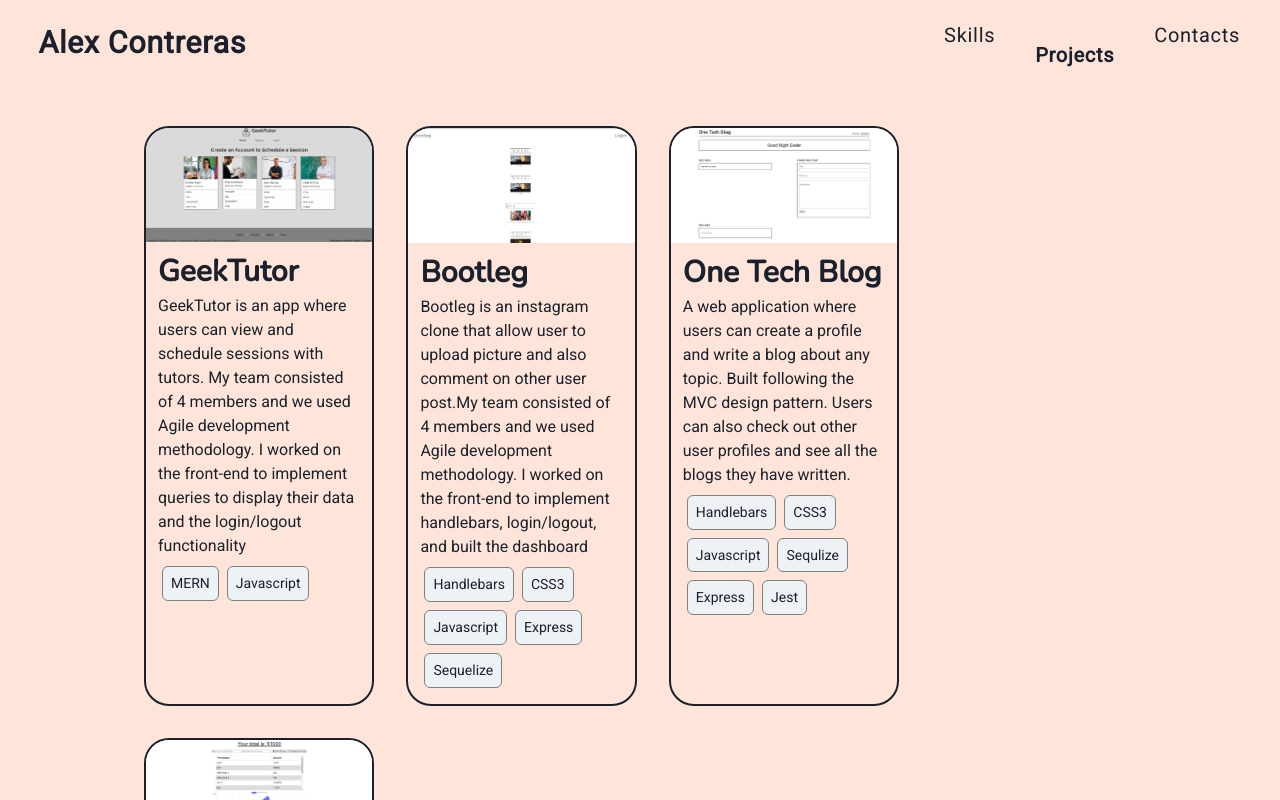
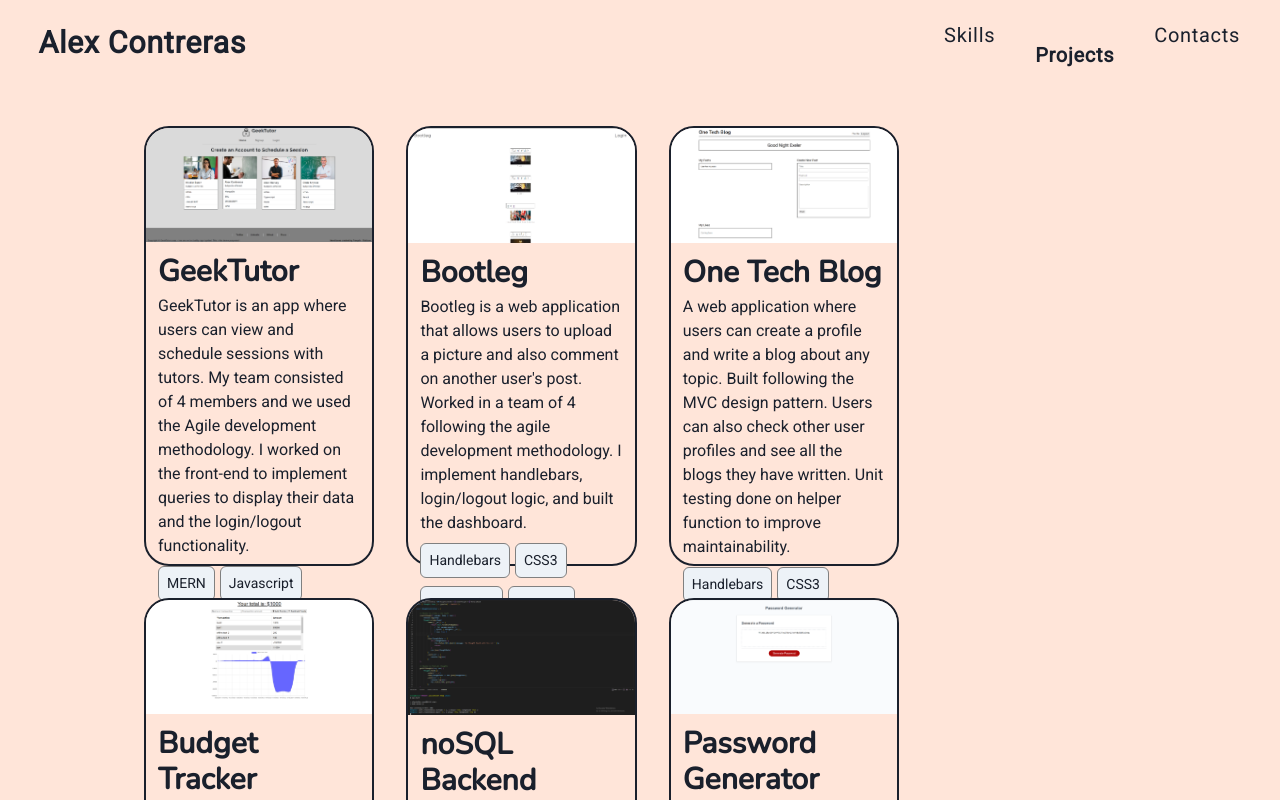
Before and after one commit to AlexUrielContreras/alex-website, a React (Create React App) app: page / in a window 1280 px wide. Both pictures are taken after a click on the link "Projects". Shown: the top 800 px of the page. Built offline with nearby package versions, Linux system fonts and the light colour scheme.

Commit message:
style: add project images and fix padding, margin

```diff
--- a/src/componets/Project.js
+++ b/src/componets/Project.js
@@ -4,16 +4,18 @@ function Project({info}) {
     const {name , description, tech, link} = info
 
     return (
-        <Box border='2px' borderRadius='25' w={{base:'80vw', md: '35vw', lg:'18vw'}}  h={{base: 'inherit'}} m={4} _hover={{boxShadow:'dark-lg'}}>
+        <Box border='2px' borderRadius='25' w={{base:'80vw', md: '35vw', lg:'18vw'}} maxH='55vh' m={4} _hover={{boxShadow:'dark-lg'}}>
             <Image borderTopRadius='23' src={require(`../assets/project-img/${name}.png`)} />
-            <Box p={3}>
-                <Link href={`${link}`}>
-                    <Heading as='h3' fontSize='3xl'>{name}</Heading>
-                </Link>
+            <Box p={3} >
+                <Heading as='h3' fontSize='3xl'>
+                    <Link href={`${link}`}>
+                        {name}
+                    </Link>
+                </Heading>
                 <Text as='p' fontSize={{base:'md'}} my='1'>{description}</Text>
-                <Flex wrap='wrap'>
+                <Flex wrap='wrap' columnGap='5px'>
                     {tech.map((lang) => (
-                        <Tag p='2' m='1' border='1px' borderColor='grey' key={lang}>{lang}</Tag>
+                        <Tag p='2' my='1' border='1px' borderColor='grey' key={lang}>{lang}</Tag>
                     ))}
                 </Flex>
             </Box>
--- a/src/pages/Project.js
+++ b/src/pages/Project.js
@@ -5,33 +5,45 @@ function Projects() {
     const projectInfo = [
         {
             name: 'GeekTutor',
-            description: 'GeekTutor is an app where users can view and schedule sessions with tutors. My team consisted of 4 members and we used Agile development methodology. I worked on the front-end to implement queries to display their data and the login/logout functionality',
-            tech: ['MERN', 'Javascript'],
+            description: 'GeekTutor is an app where users can view and schedule sessions with tutors. My team consisted of 4 members and we used the Agile development methodology. I worked on the front-end to implement queries to display their data and the login/logout functionality.',
+            tech: ['MERN', 'Javascript', 'Apollo', 'Email.js'],
             link: 'https://geektutor-123.herokuapp.com/'
         },
         {
             name: 'Bootleg',
-            description: 'Bootleg is an instagram clone that allow user to upload picture and also comment on other user post.My team consisted of 4 members and we used Agile development methodology. I worked on the front-end to implement handlebars, login/logout, and built the dashboard',
+            description: 'Bootleg is a web application that allows users to upload a picture and also comment on another user\'s post. Worked in a team of 4 following the agile development methodology. I implement handlebars, login/logout logic, and built the dashboard.',
             tech: ['Handlebars', 'CSS3','Javascript', 'Express', 'Sequelize'],
             link: 'https://group-project-bootleg.herokuapp.com/'
         },
         {
             name: 'One Tech Blog',
-            description: 'A web application where users can create a profile and write a blog about any topic. Built following the MVC design pattern. Users can also check out other user profiles and see all the blogs they have written.',
+            description: 'A web application where users can create a profile and write a blog about any topic. Built following the MVC design pattern. Users can also check other user profiles and see all the blogs they have written. Unit testing done on helper function to improve maintainability.',
             tech: ['Handlebars', 'CSS3', 'Javascript', 'Sequlize', 'Express', 'Jest'],
             link: 'https://onetechblog.herokuapp.com/'
         },
         {
             name: 'Budget Tracker',
-            description: 'Finace app where you can track your spending. It uses a service worker to be able to function offline. It\'s also a Progressive Web Application so u can download it onto your desktop or mobile device.',
+            description: 'Finance app where you can track your spending. App uses a service worker to be able to function offline. It\'s also a Progressive Web Application so users can download it onto their desktop or mobile device.',
             tech: ['Javascript', 'Express', 'Mongoose', 'PWA'],
             link: 'https://agile-forest-86640.herokuapp.com/'
+        },
+        {
+            name: 'noSQL Backend',
+            description: 'A social media application\'s backend. Designed REST apis to perform CRUD operations on the noSQL database',
+            tech: ['Javascript', 'Express','MongoDB', 'Mongooes'],
+            link: 'https://drive.google.com/file/d/143AhdeKcGKyDBXIridyw4-u2jVf4trBb/view'
+        },
+        {
+            name: 'Password Generator',
+            description: 'Web application that outputs a password base on the users answers',
+            tech: ['HTML5', 'CSS3', 'Javascript'],
+            link: 'https://alexurielcontreras.github.io/Password-Generator/'
         }
 
     ];
 
     return (
-        <Flex direction={'row'} flexWrap='wrap' align={{base:'center', md:'inherit'}} justifyContent={{base: 'center', md: 'start' }}  pt={{base: '10'}}>
+        <Flex direction={'row'} flexWrap='wrap' align={{base:'center', md:'inherit'}} justifyContent={{base: 'center', lg: 'start' }}  pt={{base: '10'}}>
             {projectInfo.map((info) => {
                 return <Project key={info.name} info={info} />
             })}
```
Also changed, not shown: src/assets/project-img/Password Generator.png (added), src/assets/project-img/noSQL Backend.png (added).
